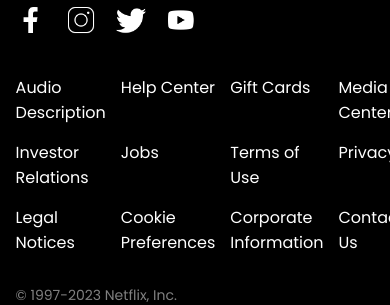
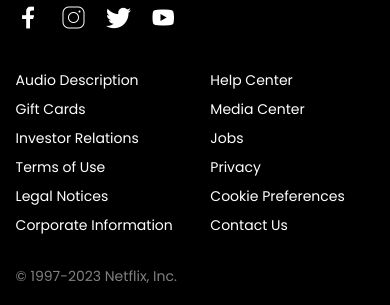
Before and after one commit to CauanVSVV/netflix-clone, a React (Vite) app: page / in a window 390 px wide. Shown: the part 495-800 px from the top of the page. Built offline with nearby package versions, Linux system fonts and the light colour scheme; no server answers; sample sign-in values are in the browser's storage.

Commit message:
style: create responsive footer layout with social icons and copyright text

```diff
--- a/src/components/Footer/Footer.css
+++ b/src/components/Footer/Footer.css
@@ -27,3 +27,14 @@
     color: gray;
     font-size: 14px;
 }
+
+@media (max-width: 800px) {
+    .footer-icons img{
+        width: 25px;
+    }
+    .footer ul{
+        grid-template-columns: auto auto;
+        gap: 8px;
+        font-size: 14px;
+    }
+}
```
